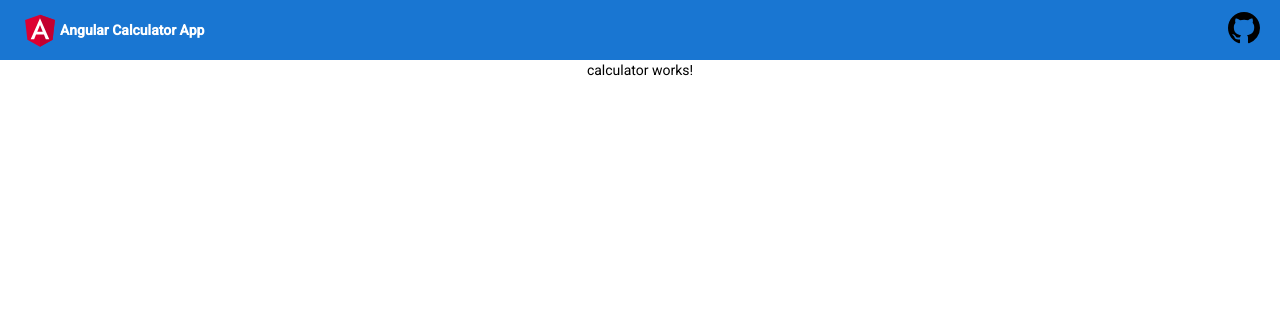
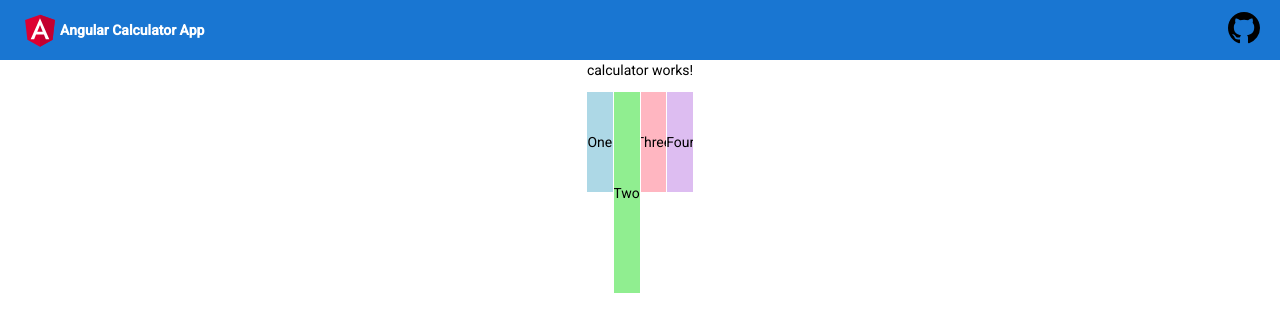
Before and after one commit to NOswimming/CalculatorApp, an Angular app: page /calculator in a window 1280 px wide. Shown: the top 332 px of the page. Built offline with nearby package versions, Linux system fonts and the light colour scheme.

Commit message:
Add mat-grid-list to calculator

```diff
--- a/src/app/calculator/calculator.component.html
+++ b/src/app/calculator/calculator.component.html
@@ -1 +1,11 @@
 <p>calculator works!</p>
+
+<mat-grid-list cols="4" rowHeight="100px">
+    <mat-grid-tile
+        *ngFor="let tile of tiles"
+        [colspan]="tile.cols"
+        [rowspan]="tile.rows"
+        [style.background]="tile.color">
+      {{tile.text}}
+    </mat-grid-tile>
+  </mat-grid-list>
--- a/src/app/calculator/calculator.component.ts
+++ b/src/app/calculator/calculator.component.ts
@@ -12,4 +12,18 @@
   ngOnInit(): void {
   }
 
+  tiles: Tile[] = [
+    {text: 'One', cols: 1, rows: 1, color: 'lightblue'},
+    {text: 'Two', cols: 1, rows: 2, color: 'lightgreen'},
+    {text: 'Three', cols: 1, rows: 1, color: 'lightpink'},
+    {text: 'Four', cols: 1, rows: 1, color: '#DDBDF1'},
+  ];
+
 }
+
+export interface Tile {
+  color: string;
+  cols: number;
+  rows: number;
+  text: string;
+}
--- a/tsconfig.json
+++ b/tsconfig.json
@@ -18,6 +18,7 @@
   },
   "angularCompilerOptions": {
     "fullTemplateTypeCheck": true,
+    "enableIvy": false,
     "strictInjectionParameters": true
   }
 }
```
Also changed, not shown: src/app/app.module.ts (+6 -2 lines).
